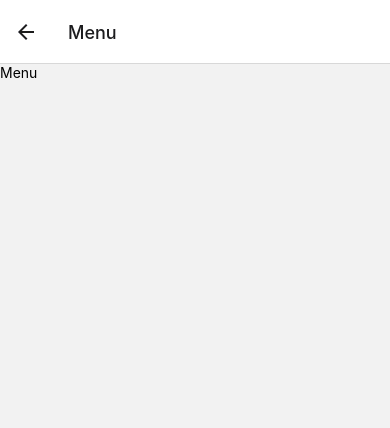
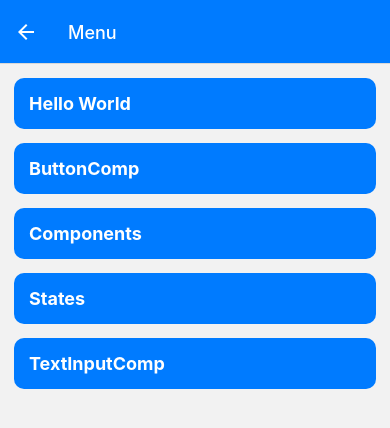
Before and after one commit to Haider-Mukhtar/ReactNative-Crafter, a React Native app: screen /Menu in a window 390 px wide. Shown: the top 428 px of the page. Built offline with nearby package versions, Linux system fonts and the light colour scheme.

Commit message:
RNCrafter v0.1.0
Make separate pages for every component and topic

```diff
--- a/App.js
+++ b/App.js
@@ -5,6 +5,11 @@ import { createStackNavigator } from '@react-navigation/stack';
 
 import Home from './screens/Home';
 import Menu from './screens/Menu';
+import HelloWorld from './screens/HelloWorld';
+import ButtonComp from './screens/ButtonComp';
+import Components from './screens/Components';
+import States from './screens/States';
+import TextInputComp from './screens/TextInputComp';
 
 const App = () => {
 
@@ -13,8 +18,13 @@ const App = () => {
   return (
     <NavigationContainer>
       <Stack.Navigator>
-        <Stack.Screen name="Home" component={Home} options={{ headerShown: false }}/>
-        <Stack.Screen name="Menu" component={Menu} />
+        <Stack.Screen name="Home" component={Home} options={{ headerShown: false }} />
+        <Stack.Screen name="Menu" component={Menu} options={{ headerStyle: { backgroundColor: '#007bff', }, headerTintColor: '#fff', }} />
+        <Stack.Screen name="HelloWorld" component={HelloWorld} options={{ headerStyle: { backgroundColor: '#007bff', }, headerTintColor: '#fff', }} />
+        <Stack.Screen name="ButtonComp" component={ButtonComp} options={{ headerStyle: { backgroundColor: '#007bff', }, headerTintColor: '#fff', }} />
+        <Stack.Screen name="Components" component={Components} options={{ headerStyle: { backgroundColor: '#007bff', }, headerTintColor: '#fff', }} />
+        <Stack.Screen name="States" component={States} options={{ headerStyle: { backgroundColor: '#007bff', }, headerTintColor: '#fff', }} />
+        <Stack.Screen name="TextInputComp" component={TextInputComp} options={{ headerStyle: { backgroundColor: '#007bff', }, headerTintColor: '#fff', }} />
       </Stack.Navigator>
     </NavigationContainer>
   )
--- /dev/null
+++ b/screens/ButtonComp.js
@@ -0,0 +1,25 @@
+import { Button, StyleSheet, Text, View, } from 'react-native'
+import React from 'react'
+
+const ButtonComp = () => {
+    // Button & onpress event
+    function btn1() {
+        console.warn("Hello u press a button")
+    }
+    function btn2(value) {
+        console.warn("Hello " + value)
+    }
+    return (
+        <View>
+            {/* Button & onpress event */}
+            <Text style={{ fontSize: 20, color:'#000' }}>Press btn</Text>
+            <Button title="Press me" onPress={btn1}></Button>
+            <Text style={{ fontSize: 20, color:'#000' }}>if u want to pass some parameter by funtion on btn press, u have to use arrow function ()=>function(parameter)</Text>
+            <Button title="Press me" onPress={() => btn2("Haider")}></Button>
+        </View>
+    )
+}
+
+export default ButtonComp
+
+const styles = StyleSheet.create({})
--- /dev/null
+++ b/screens/Components.js
@@ -0,0 +1,47 @@
+import { StyleSheet, Text, View } from 'react-native'
+import React from 'react'
+import MyFatherComponent from '../components/MyFatherComponent'
+
+const Components = () => {
+    return (
+        <View>
+            {/* Components */}
+            <MyComponent />
+            <MyFriendComponent />
+            {/* cmponent form another file or folder */}
+            <MyFatherComponent />
+        </View>
+    )
+}
+
+// Components
+const MyComponent = () => {
+    return (
+        <View>
+            <Text style={{ fontSize: 26, color: 'red' }}>Name: Hider</Text>
+            <Text style={{ fontSize: 26, color: 'red' }}>Age: 23</Text>
+            <Text style={{ fontSize: 26, color: 'red' }}>Email: haider@gmail.com</Text>
+        </View>
+    )
+}
+const MyFriendComponent = () => {
+    return (
+        <View>
+            <Text style={styles.compText}>Friend Name: Ali</Text>
+            <Text style={styles.compText}>Friend Age: 22</Text>
+            <Text style={styles.compText}>Friend Email: friendr@gmail.com</Text>
+        </View>
+    )
+}
+
+export default Components
+
+const styles = StyleSheet.create({
+    compText: {
+        fontSize: 26,
+        color: 'green',
+        backgroundColor: 'pink',
+        padding: 5,
+        textAlign: 'center'
+    }
+})
--- /dev/null
+++ b/screens/HelloWorld.js
@@ -0,0 +1,27 @@
+import { StyleSheet, Text, View } from 'react-native'
+import React from 'react'
+
+const HelloWorld = () => {
+    const framework = "React Native";
+    let email = "reactnative@gmail.com";
+    var age = 23;
+    function name() {
+        return "Haider Mukhtar";
+    }
+    return (
+        <View>
+            <Text style={{ fontSize: 20, fontStyle: 'italic', color:'#000000' }}>hello react native app.</Text>
+            <Text style={{ fontSize: 20, fontStyle: 'italic', color:'#000000' }}>{framework}</Text>
+            <Text style={{ fontSize: 20, fontStyle: 'italic', color:'#000000' }}>{email}</Text>
+            <Text style={{ fontSize: 20, fontStyle: 'italic', color:'#000000' }}>{age}</Text>
+            <Text style={{ fontSize: 20, fontStyle: 'italic', color:'#000000' }}>{name()}</Text>
+            <Text style={{ fontSize: 20, fontStyle: 'italic', color:'#000000' }}>{100 + 20}</Text>
+            <Text style={{ fontSize: 20, fontStyle: 'italic', color:'#000000' }}>{100 * 20}</Text>
+            <Text style={{ fontSize: 20, color:'#000000' }}>{age == 20 ? "Age is above 20" : "Age unknow"}</Text>
+        </View>
+    )
+}
+
+export default HelloWorld
+
+const styles = StyleSheet.create({})
--- a/screens/Menu.js
+++ b/screens/Menu.js
@@ -1,14 +1,53 @@
-import { StyleSheet, Text, View } from 'react-native'
+import { StyleSheet, Text, TouchableOpacity, View } from 'react-native'
 import React from 'react'
+import { useNavigation } from '@react-navigation/native';
 
 const Menu = () => {
+  const navigation = useNavigation();
   return (
     <View>
-      <Text>Menu</Text>
+      <TouchableOpacity style={styles.btn} onPress={() => navigation.navigate('HelloWorld')}>
+        <Text style={styles.txt}>
+          Hello World
+        </Text>
+      </TouchableOpacity>
+      <TouchableOpacity style={styles.btn} onPress={() => navigation.navigate('ButtonComp')}>
+        <Text style={styles.txt}>
+          ButtonComp
+        </Text>
+      </TouchableOpacity>
+      <TouchableOpacity style={styles.btn} onPress={() => navigation.navigate('Components')}>
+        <Text style={styles.txt}>
+          Components
+        </Text>
+      </TouchableOpacity>
+      <TouchableOpacity style={styles.btn} onPress={() => navigation.navigate('States')}>
+        <Text style={styles.txt}>
+          States
+        </Text>
+      </TouchableOpacity>
+      <TouchableOpacity style={styles.btn} onPress={() => navigation.navigate('TextInputComp')}>
+        <Text style={styles.txt}>
+          TextInputComp
+        </Text>
+      </TouchableOpacity>
     </View>
   )
 }
 
 export default Menu
 
-const styles = StyleSheet.create({})
+const styles = StyleSheet.create({
+  btn: {
+    marginTop: 14,
+    marginHorizontal: 14,
+    backgroundColor: '#007bff',
+    padding: 15,
+    borderRadius: 10,
+  },
+  txt: {
+    color: '#fff',
+    fontSize: 18,
+    fontWeight: 'bold',
+  }
+})
--- /dev/null
+++ b/screens/States.js
@@ -0,0 +1,21 @@
+import { Button, StyleSheet, Text, View } from 'react-native'
+import React, { useState } from 'react'
+
+const States = () => {
+    // state
+    const [fname, setFname] = useState("Hadier");
+    function updateName() {
+        setFname("Mukhtar")
+    }
+    return (
+        <View>
+            {/* state */}
+            <Text style={{ fontSize: 20, color: 'black' }}>My Name is {fname}.</Text>
+            <Button title="Update Name" onPress={updateName}></Button>
+        </View>
+    )
+}
+
+export default States
+
+const styles = StyleSheet.create({})
--- /dev/null
+++ b/screens/TextInputComp.js
@@ -0,0 +1,24 @@
+import { Button, StyleSheet, Text, TextInput, View } from 'react-native'
+import React, { useState } from 'react'
+
+const TextInputComp = () => {
+    // textinput
+    const [something, setSomething] = useState();
+    return (
+        <View>
+            {/* TextINput */}
+            <TextInput
+                placeholder='Enter something'
+                style={{ borderWidth: 2, borderColor: 'red', margin: 10, padding: 10, fontSize: 20 }}
+                value={something}
+                onChangeText={(txt) => setSomething(txt)}
+            />
+            <Text style={{ fontSize: 20, color: 'red' }}>You write: {something}</Text>
+            <Button title="clear" onPress={() => setSomething()}></Button>
+        </View>
+    )
+}
+
+export default TextInputComp
+
+const styles = StyleSheet.create({})
```
